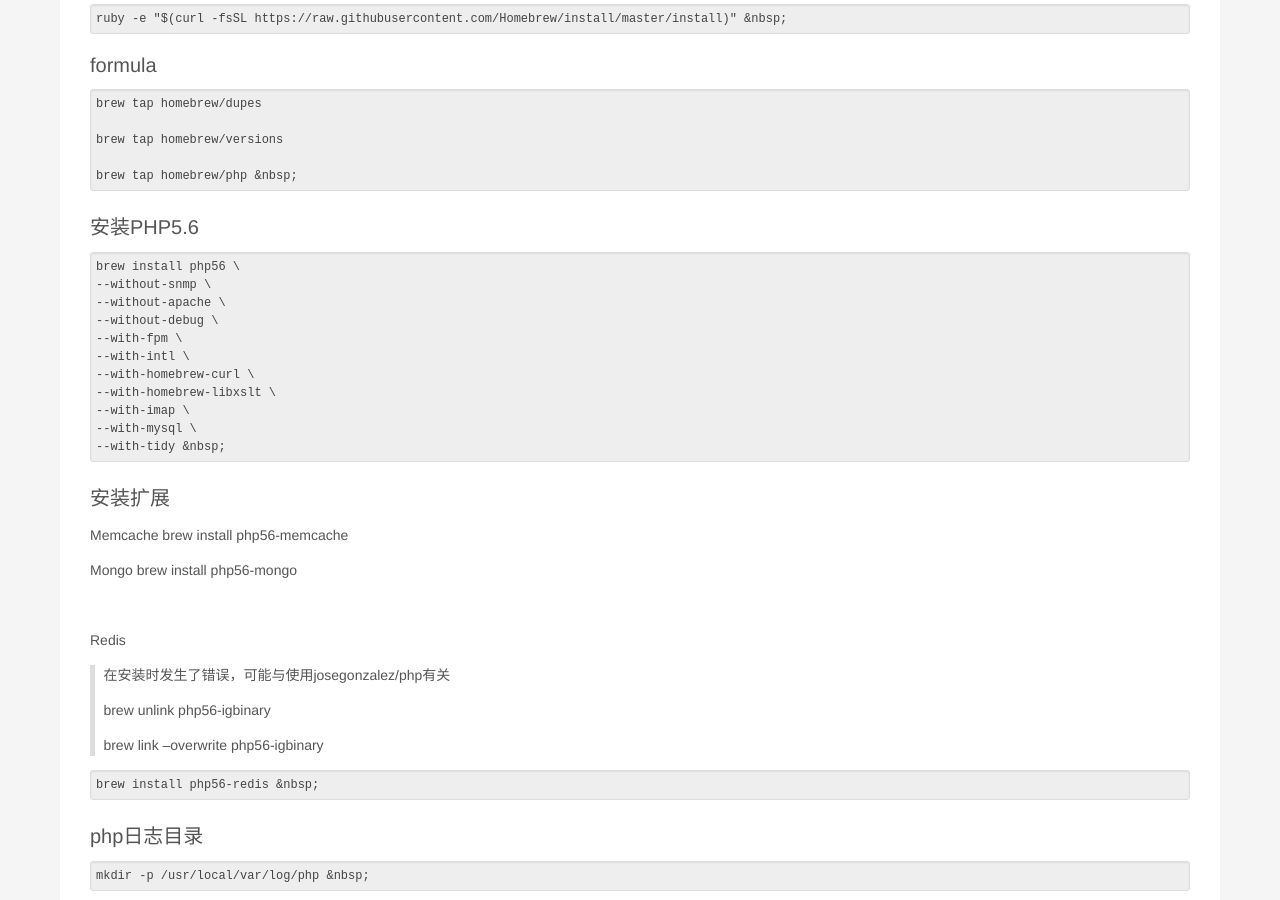
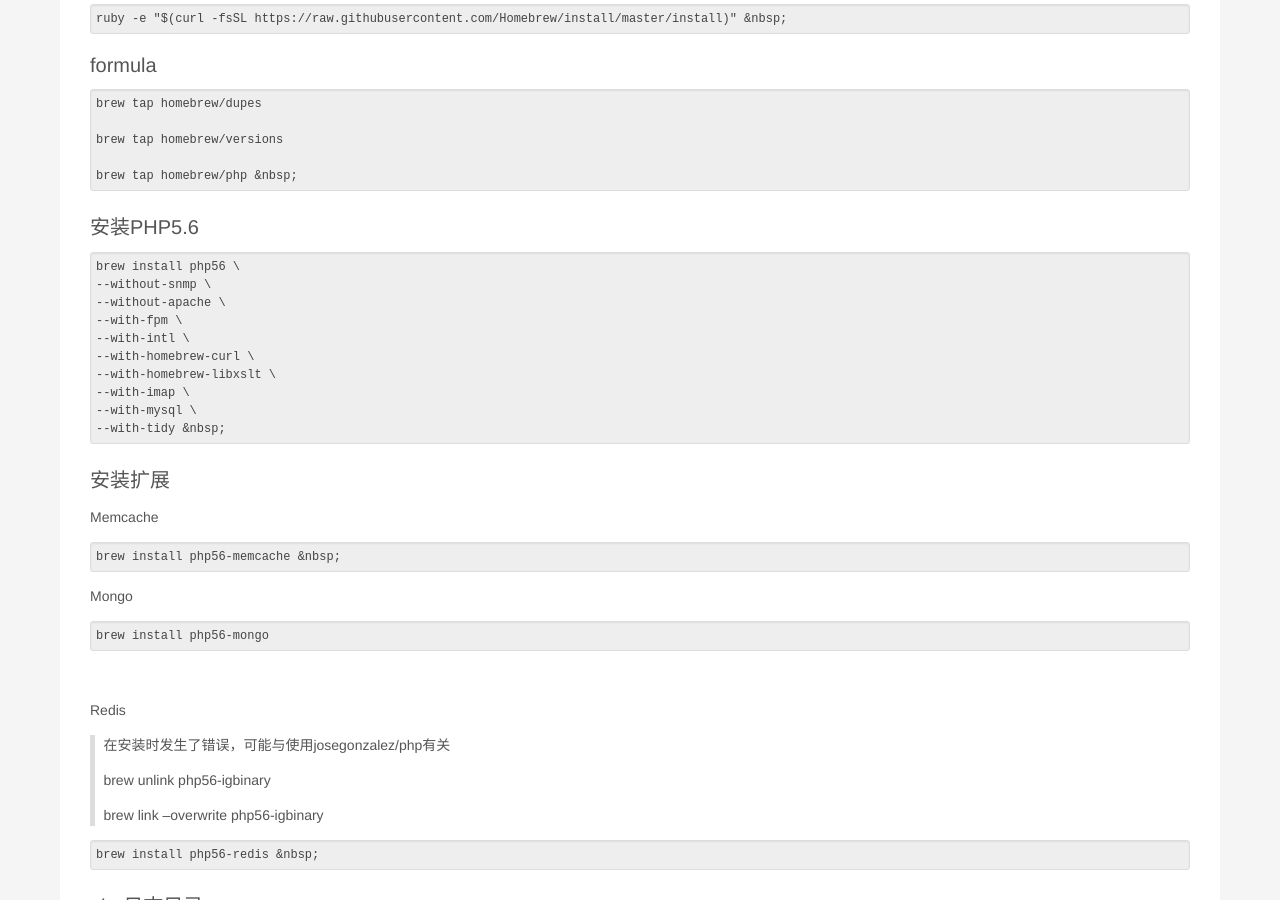
Before and after one commit to luozyiii/blog, a Jekyll site: the page built from _posts/2016-01-06-Mac下安装LNMP(Nginx+PHP5.6)环境.md, in a window 1280 px wide and 900 px high, scrolled down 493 px. Built offline with Jekyll 4.4.1, drawn with Linux system fonts in a browser that asks for light colours; some of the changed lines change nothing that is shown; some of the changed text lies outside the part shown.

Commit message:
编辑器样式调整

```diff
--- a/_posts/2016-01-06-Mac下安装LNMP(Nginx+PHP5.6)环境.md
+++ b/_posts/2016-01-06-Mac下安装LNMP(Nginx+PHP5.6)环境.md
@@ -23,7 +23,6 @@ describe: 最近工作环境切换到Mac，所以以OS X Yosemite（10.10.1）
     brew install php56 \
     --without-snmp \
     --without-apache \
-    --without-debug \
     --with-fpm \
     --with-intl \
     --with-homebrew-curl \
@@ -36,15 +35,18 @@ describe: 最近工作环境切换到Mac，所以以OS X Yosemite（10.10.1）
 ### 安装扩展 ###
 
 *Memcache*
+
     brew install php56-memcache
 &nbsp;
 
 *Mongo*
+
     brew install php56-mongo
 
 &nbsp;
 
 *Redis*
+
 >在安装时发生了错误，可能与使用josegonzalez/php有关
 >
 >brew unlink php56-igbinary
@@ -277,26 +279,3 @@ describe: 最近工作环境切换到Mac，所以以OS X Yosemite（10.10.1）
     lsof -n -i4TCP:8080 | grep LISTEN
     lsof -i tcp:8080
     lsof -i tcp:80
-
-&nbsp;
-
-    brew unlink php56
-
-&nbsp;
-
-    brew install php56 \
-    --without-snmp \
-    --without-apache \
-    --without-debug \
-    --with-fpm \
-    --with-intl \
-    --with-homebrew-curl \
-    --with-homebrew-libxslt \
-    --with-imap \
-    --with-mysql \
-    --with-tidy
-
-&nbsp;
-
-    source ~/.bash_profile
-&nbsp;
```
